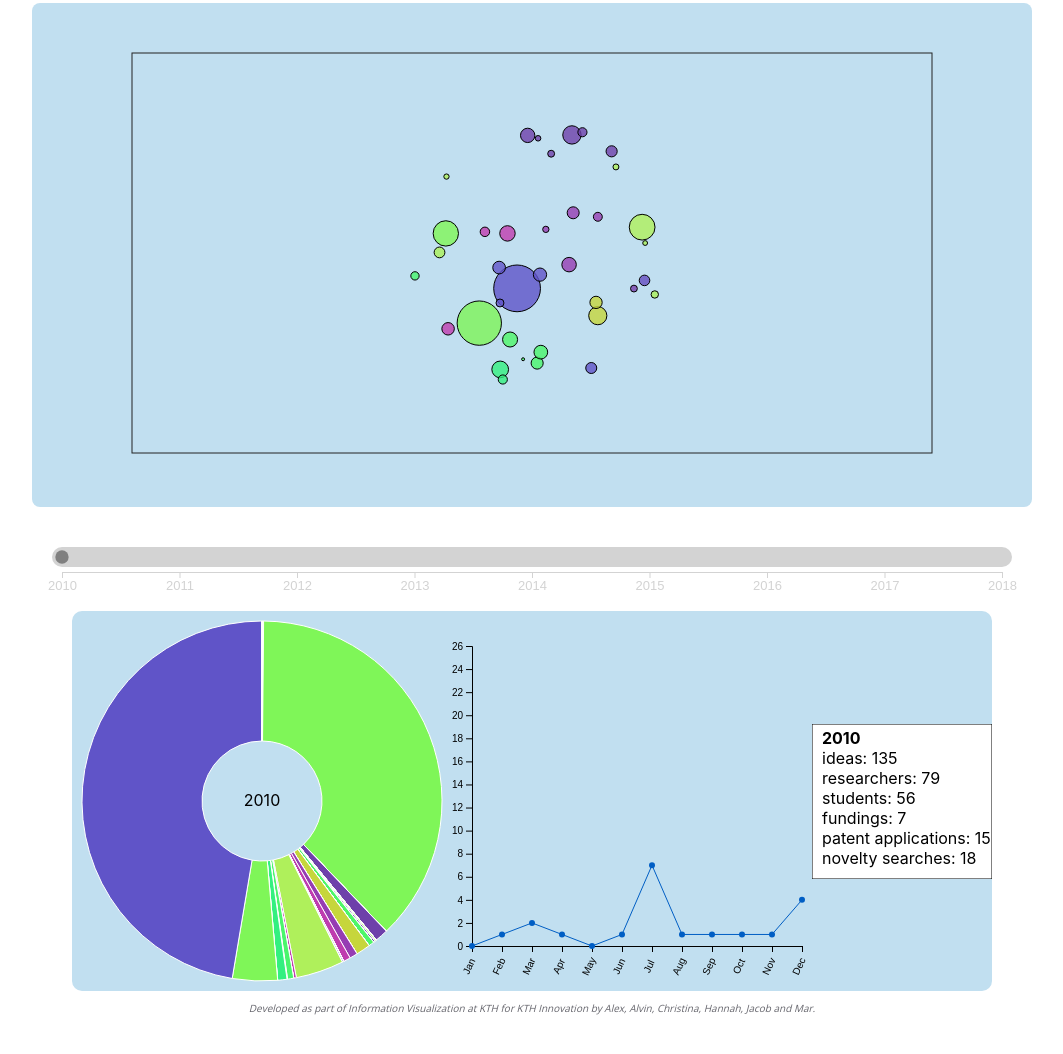
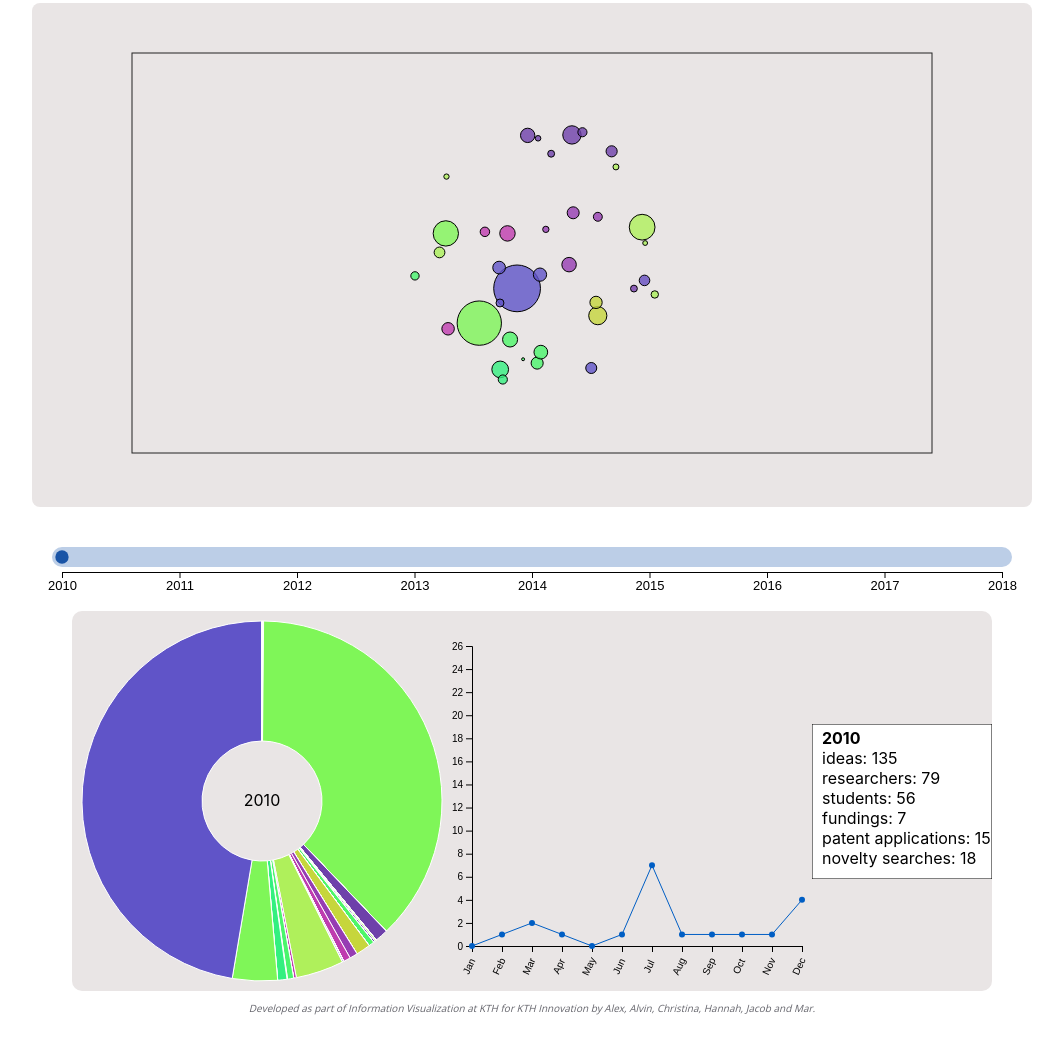
Before and after one commit to marbali8/InnoVis, a React app: page / in a window 1280 px wide. Shown: the part 196-1250 px from the top of the page, without its empty margins (108-1171 px from the left). Built offline with nearby package versions, Linux system fonts and the light colour scheme; animation ran at ten frames a second.

Commit message:
design changes

```diff
--- a/src/components/TimeSlider/TimeSlider.js
+++ b/src/components/TimeSlider/TimeSlider.js
@@ -50,7 +50,7 @@ const TimeSlider = ({ height = 100, width = 1000, onYearClicked, range }) => {
 
         // bar that's inside the main track to make it look like a rect with a border
         d3.select(slider.node().appendChild(track.node().cloneNode())).attr('class', 'track-inset')
-            .attr('stroke', 'lightgrey')
+            .attr('stroke', '#bccee7')
             .attr('stroke-width', stroke_width)
             .attr('stroke-linecap', 'round');
 
@@ -58,12 +58,12 @@ const TimeSlider = ({ height = 100, width = 1000, onYearClicked, range }) => {
             .attr('transform', 'translate(0, ' + (stroke_width / 2 + 5) + ')')
             .call(xAxis)
             .attr('font-size', 13)
-            .attr('color', 'lightgrey');
+            .attr('color', 'black');
 
         // drag handle
         var handle = slider.append('circle').classed('handle', true)
             .attr('r', stroke_width / 3)
-            .attr('fill', 'grey');
+            .attr('fill', '#1954a6');
 
         // bar on top with stroke = transparent and on which the drag behaviour is actually called
         d3.select(slider.node().appendChild(track.node().cloneNode())).attr('class', 'track-overlay')
--- a/src/containers/App/App.module.scss
+++ b/src/containers/App/App.module.scss
@@ -48,14 +48,14 @@
 
   .megaBallsView {
     border-radius: 8px;
-    background-color: #C1DFF0
+    background-color: rgb(233, 229, 229)
   }
 
   .aggregateKTHDataView {
     border-radius: 10px;
     display: flex;
     align-items: center;
-    background-color: #C1DFF0
+    background-color: rgb(233, 229, 229)
   }
 
 }
```
